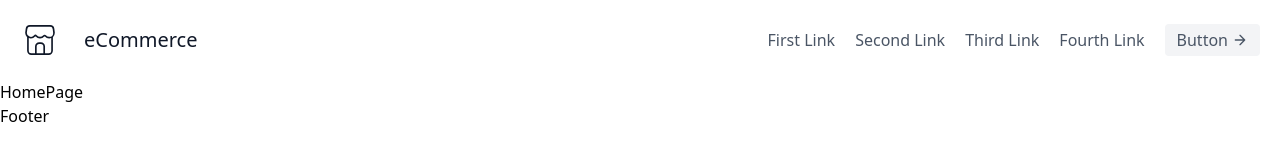
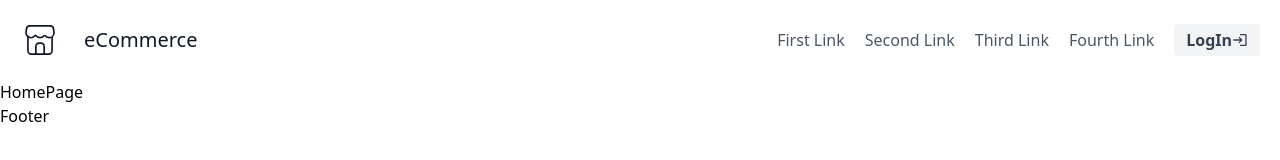
Before and after one commit to ksamrat224/e-commerce, a React (Vite) app: page / in a window 1280 px wide. Shown: the top 160 px of the page. Built offline with nearby package versions, Linux system fonts and the light colour scheme.

Commit message:
Login button updated

```diff
--- a/src/components/NavBar.jsx
+++ b/src/components/NavBar.jsx
@@ -1,6 +1,7 @@
 import React from "react";
 import { Link } from "react-router";
 import { CiShop } from "react-icons/ci";
+import { MdLogin } from "react-icons/md";
 
 const NavBar = () => {
   return (
@@ -19,19 +20,8 @@ const NavBar = () => {
             <Link className="mr-5 hover:text-gray-900">Third Link</Link>
             <Link className="mr-5 hover:text-gray-900">Fourth Link</Link>
           </nav>
-          <button className="inline-flex items-center bg-gray-100 border-0 py-1 px-3 focus:outline-none hover:bg-gray-200 rounded text-base mt-4 md:mt-0">
-            Button
-            <svg
-              fill="none"
-              stroke="currentColor"
-              strokeLinecap="round"
-              strokeLinejoin="round"
-              strokeWidth={2}
-              className="w-4 h-4 ml-1"
-              viewBox="0 0 24 24"
-            >
-              <path d="M5 12h14M12 5l7 7-7 7" />
-            </svg>
+          <button className="inline-flex items-center bg-gray-100 border-0 py-1 px-3 focus:outline-none hover:bg-gray-400 rounded text-base mt-4 md:mt-0 font-bold text-gray-700 hover:text-white">
+            LogIn <MdLogin />
           </button>
         </div>
       </header>
```
